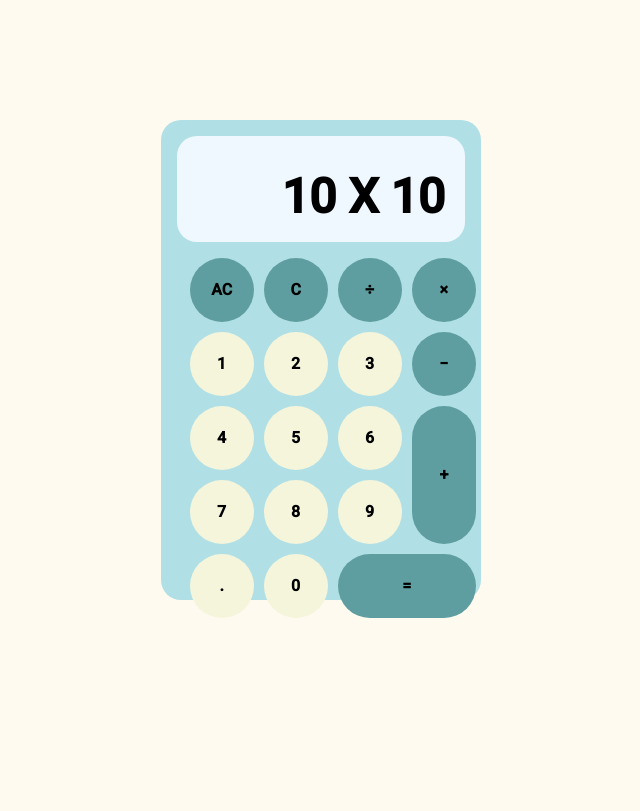
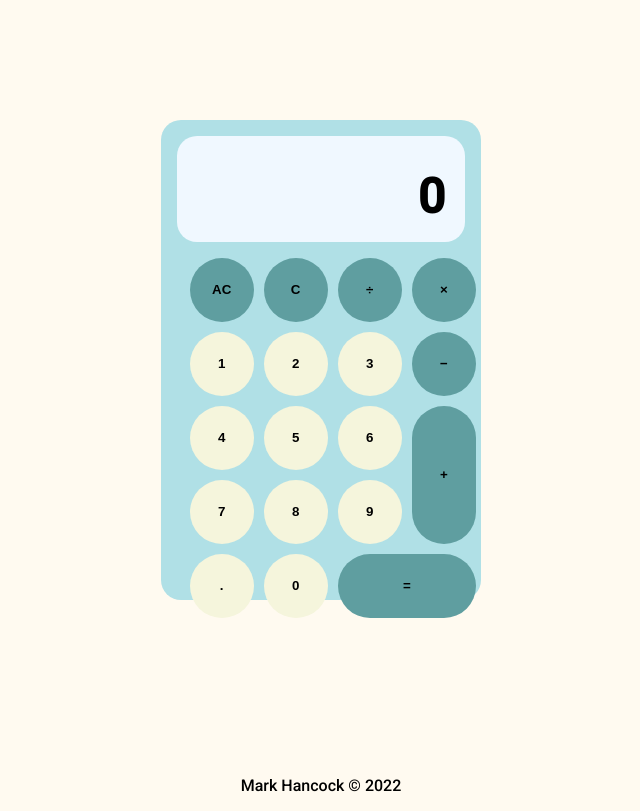
Before and after one commit to mwhancock/calculator, a plain HTML site: page index.html in a window 1280 px wide. Shown: the whole page, without its empty margins (319-959 px from the left). Drawn offline with Linux system fonts and the light colour scheme.

Commit message:
start adding js functionality, refactor html and css

```diff
--- a/index.html
+++ b/index.html
@@ -22,64 +22,67 @@
 <body>
   <div class="grid-box">
     <div class="calc-display">
-      <h1 id='disp-txt'> 10 X 10</h1>
+      <h1 id='disp-txt'>0</h1>
     </div>
     <div class="btn-box">
-      <div class="op-btn">
+      <button class="clear">
         <h4>AC</h4>
-      </div>
-      <div class="op-btn">
+      </button>
+      <button class="delete">
         <h4>C</h4>
-      </div>
-      <div class="op-btn">
+      </button>
+      <button class="op-btn">
         <h4>÷</h4>
-      </div>
-      <div class="op-btn">
+      </button>
+      <button class="op-btn">
         <h4>×</h4>
-      </div>
-      <div class="num-btn">
+      </button>
+      <button class="num-btn">
         <h4>1</h4>
-      </div>
-      <div class="num-btn">
+      </button>
+      <button class="num-btn">
         <h4>2</h4>
-      </div>
-      <div class="num-btn">
+      </button>
+      <button class="num-btn">
         <h4>3</h4>
-      </div>
-      <div class="op-btn">
+      </button>
+      <button class="op-btn">
         <h4>−</h4>
-      </div>
-      <div class="num-btn">
+      </button>
+      <button class="num-btn">
         <h4>4</h4>
-      </div>
-      <div class="num-btn">
+      </button>
+      <button class="num-btn">
         <h4>5</h4>
-      </div>
-      <div class="num-btn">
+      </button>
+      <button class="num-btn">
         <h4>6</h4>
-      </div>
-      <div class="op-btn add">
+      </button>
+      <button id='add' class="op-btn">
         <h4>+</h4>
-      </div>
-      <div class="num-btn">
+      </button>
+      <button class="num-btn">
         <h4>7</h4>
-      </div>
-      <div class="num-btn">
+      </button>
+      <button class="num-btn">
         <h4>8</h4>
-      </div>
-      <div class="num-btn">
+      </button>
+      <button class="num-btn">
         <h4>9</h4>
-      </div>
-      <div class="num-btn">
+      </button>
+      <button class="num-btn">
         <h4>.</h4>
-      </div>
-      <div class="num-btn">
+      </button>
+      <button class="num-btn">
         <h4>0</h4>
-      </div>
-      <div class="op-btn equal">
+      </button>
+      <button id='equal' class="op-btn">
         <h4>=</h4>
-      </div>
+      </button>
     </div>
   </div>
+  <footer class='foot'>
+  		<p>Mark Hancock &copy; <script>document.write(new Date().getFullYear());</script></p>
+  </footer>
 </body>
 </html>
--- a/script.js
+++ b/script.js
@@ -1,8 +1,11 @@
+const display = document.getElementById('disp-txt');
+const buttons = document.querySelectorAll('button');
+
 function add(n1, n2){
   return n1 + n2;
 }
 
-function subtact(n1, m2){
+function subtract(n1, n2){
   return n1 - n2;
 }
 
@@ -15,20 +18,46 @@ function divide(n1, n2){
 }
 
 function operate(operator, n1, n2){
-  let result = 0;
+  let result;
   switch(operator){
     case '+':
-      result += add(n1, n2);
+      result = add(n1, n2);
       break;
-    case '-':
-      result += subtract(n1, n2);
+    case '−':
+      result = subtract(n1, n2);
       break;
-    case '*':
-      result += multiply(n1, n2);
+    case '×':
+      result = multiply(n1, n2);
       break;
-    case '/':
-      result += divide(n1, n2);
+    case '÷':
+      result = divide(n1, n2);
       break;
   };
-  return Math.round((result + Number.EPSILON) * 100) /100;
+  return Number.parseFloat(result.toFixed(3));
 };
+
+
+let num1;
+let num2;
+let op;
+function calculate(operator, n1, n2){
+  buttons.forEach(btn => {
+    btn.addEventListener('click', (e) => {
+      if(e.target.innerText === '='){
+        display.innerText = operate(op, num1, num2);
+        console.log(operate(op, num1, num2))
+      }else if(e.target.className === 'op-btn'){
+        op = e.target.innerText;
+        display.innerText += ' ' + op;
+      }else if(!num1){
+        num1 = parseInt(e.target.innerText);
+        display.innerText = e.target.innerText;
+      }else if(num1 && !num2){
+        num2 = parseInt(e.target.innerText);
+        display.innerText += ' ' + e.target.innerText;
+      }
+    })
+  })
+}
+
+calculate(op, num1, num2);
--- a/styles.css
+++ b/styles.css
@@ -6,26 +6,35 @@ body{
   align-items: center;
   justify-content: center;
   font-family: 'Roboto', sans-serif;
+  text-align: center;
 }
 
-.op-btn, .num-btn{
+button{
+  background-color: cadetblue;
+  border: none;
   border-radius: 50%;
   display: grid;
   justify-content: center;
   align-items: center;
   height: 4rem;
   width: 4rem;
+  transition: 100ms;
+}
+button:hover{
+  background-color: darkcyan;
+  cursor: pointer;
+  scale: 1.05;
 }
 
 
-.add{
+#add{
   border-radius: 50px;
   grid-row: 3/5;
   grid-column: 4;
   height: 8.65rem;
 }
 
-.equal{
+#equal{
 border-radius: 50px;
 grid-column: 3/5;
 width: 8.65rem;
@@ -42,6 +51,10 @@ width: 8.65rem;
   grid-gap: 10px;
   position: absolute;
   margin-top: 42%;
+}
+
+.foot{
+  padding-top: 10rem;
 }
 
 .grid-box{
```
